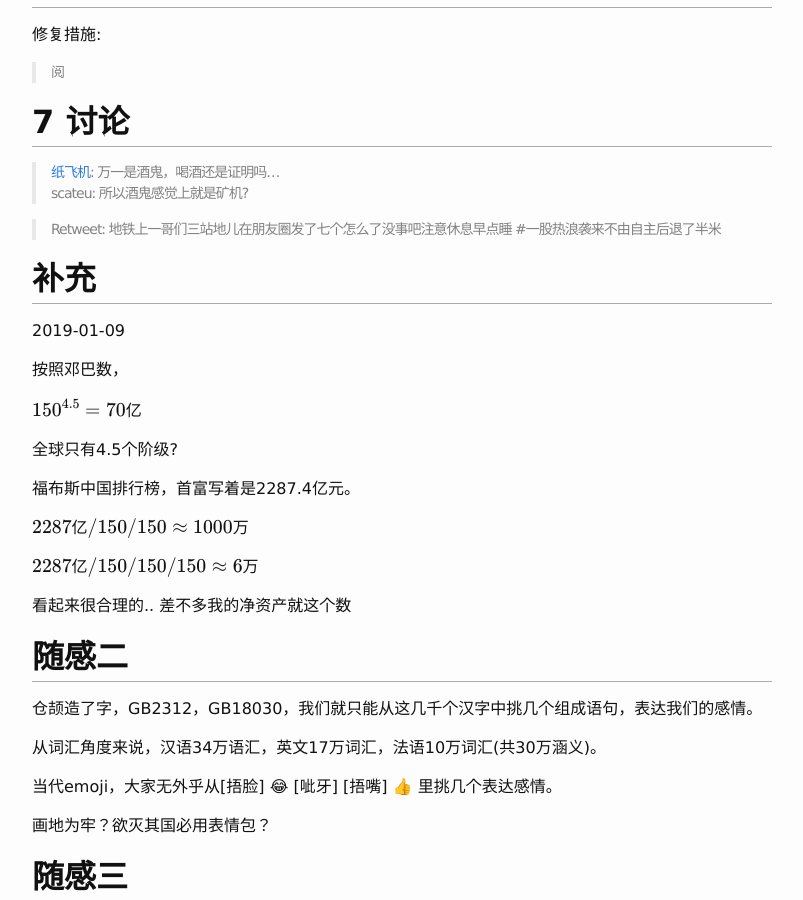
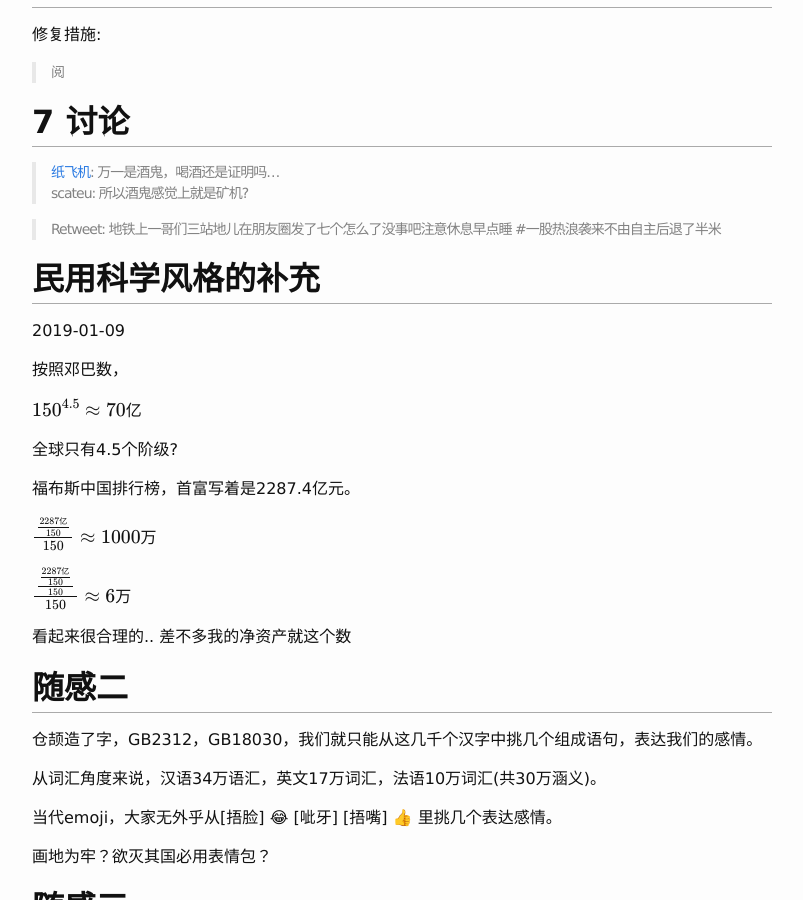
Before and after one commit to scateu/scateu.github.io, a Jekyll site: the page built from _posts/2017-11-29-proof-of-work-in-social-networking.md, in a window 1280 px wide and 900 px high, scrolled down 2150 px. Shown: the whole window, without its empty margins (238-1041 px from the left). Built offline with Jekyll 4.4.1, drawn with Linux system fonts in a browser that asks for light colours; nearby versions of some CDN libraries; formulas are drawn with MathJax 3; comment, search, counter and statistics services are not loaded.

Commit message:
2019年 1月 9日 星期三 14时00分12秒 CST

```diff
--- a/_posts/2017-11-29-proof-of-work-in-social-networking.md
+++ b/_posts/2017-11-29-proof-of-work-in-social-networking.md
@@ -102,21 +102,21 @@ ruby_notation: true
 
 > Retweet: 地铁上一哥们三站地儿在朋友圈发了七个怎么了没事吧注意休息早点睡 #一股热浪袭来不由自主后退了半米
 
-## 补充
+## 民用科学风格的补充
 
 2019-01-09
 
 按照邓巴数，
 
-$  150^{4.5} = 70亿 $
+$  150^{4.5} \approx 70亿 $
 
 全球只有4.5个阶级?
 
 福布斯中国排行榜，首富写着是2287.4亿元。
 
-$2287亿/150/150 \approx 1000万$
+$\frac{\frac{2287亿}{150}}{150} \approx 1000万$
 
-$2287亿/150/150/150 \approx 6万$
+$\frac{\frac{\frac{2287亿}{150}}{150}}{150} \approx 6万$
 
 看起来很合理的.. 差不多我的净资产就这个数
 
```
